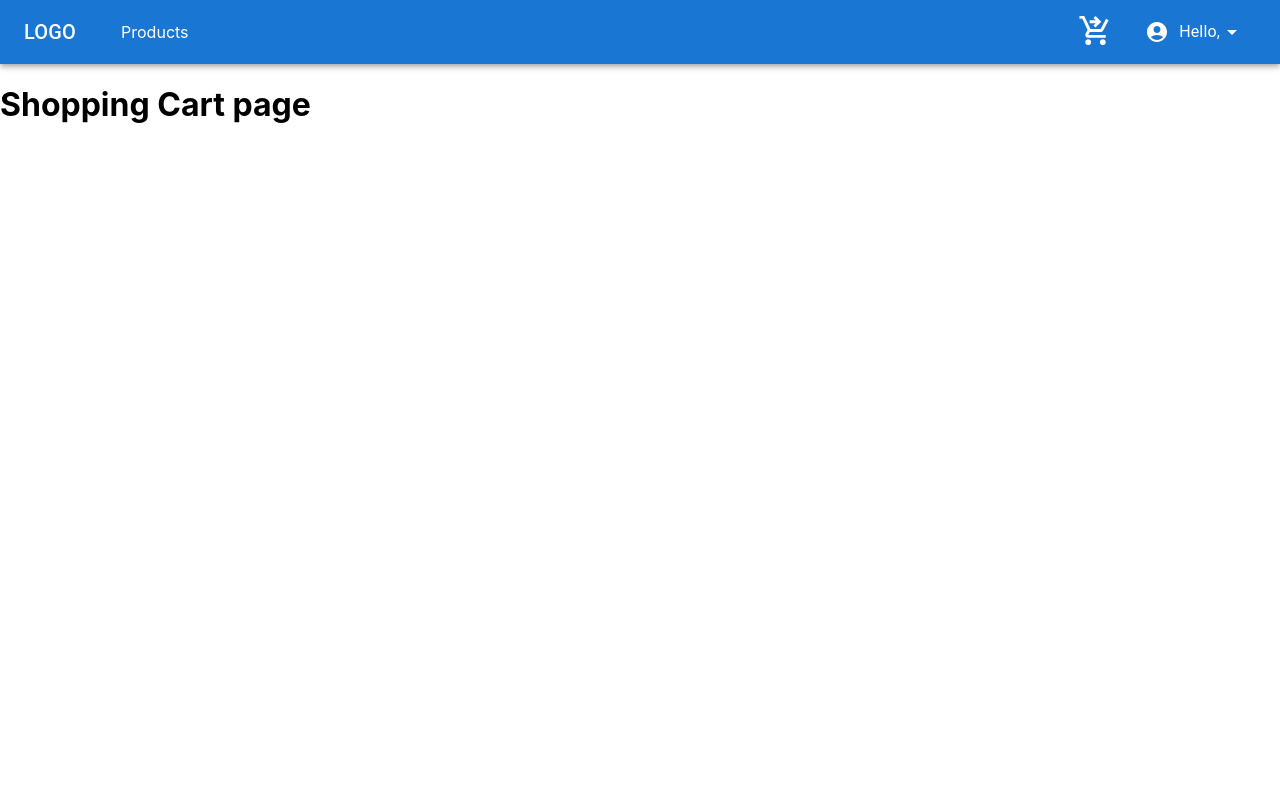
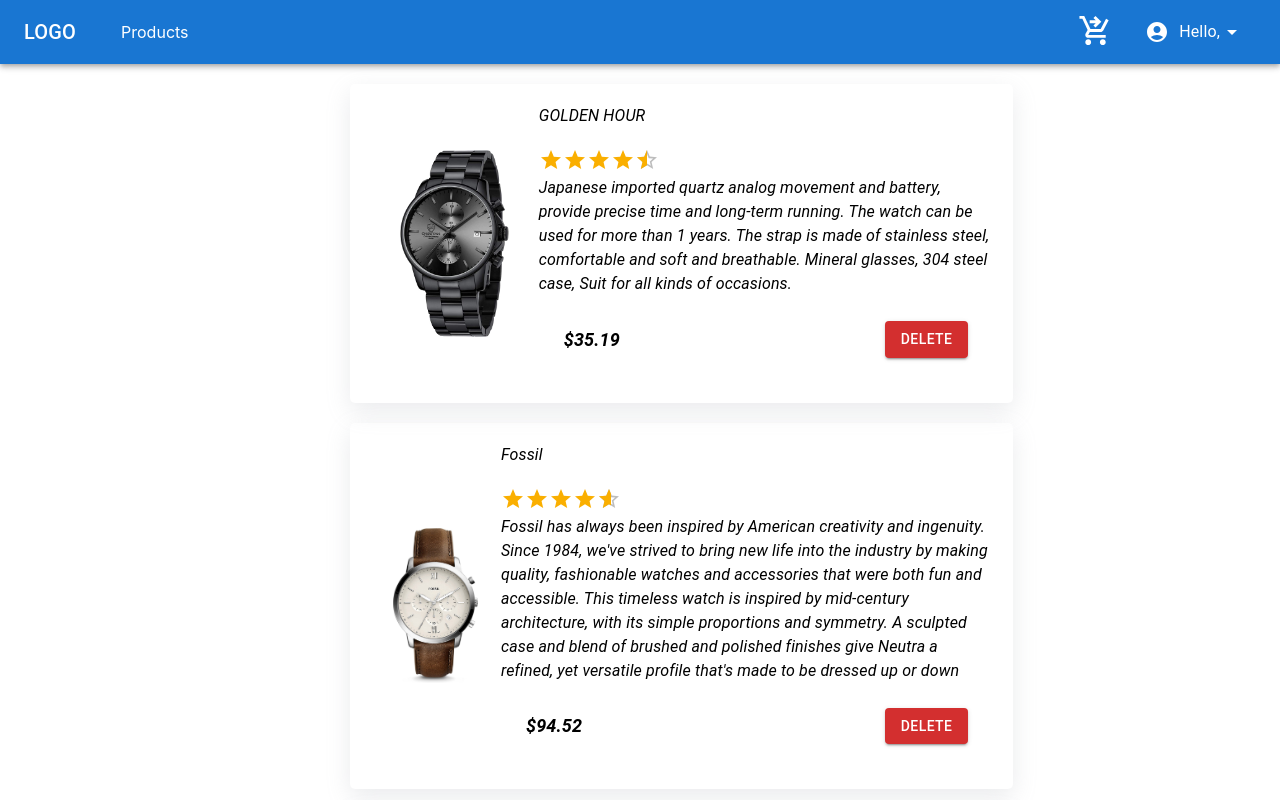
Before and after one commit to AniBukhrashvili/shopping-app, a React (Create React App) app: page /shopping-cart in a window 1280 px wide. Shown: the top 800 px of the page. Built offline with nearby package versions, Linux system fonts and the light colour scheme; data requests are answered from the project's data file; sample sign-in values are in the browser's storage.

Commit message:
add cart design

```diff
--- a/package.json
+++ b/package.json
@@ -9,6 +9,7 @@
         "@testing-library/react": "^13.4.0",
         "@testing-library/user-event": "^13.5.0",
         "formik": "^2.2.9",
+        "lodash": "^4.17.21",
         "react": "^18.2.0",
         "react-dom": "^18.2.0",
         "react-router-dom": "^6.6.1",
--- /dev/null
+++ b/src/componenets/cart/Cart.css
@@ -0,0 +1,17 @@
+.card-div {
+    display: flex;
+    justify-content: space-between;
+    font-style: italic;
+    align-items: center;
+    margin: 0 auto;
+    margin-left: 350px;
+    margin-top: 20px;
+    border-radius: 5px;
+    padding: 20px;
+    box-shadow: rgba(149, 157, 165, 0.2) 0px 8px 24px;
+}
+
+img {
+    width: 65%;
+    padding: 20px;
+}
--- /dev/null
+++ b/src/componenets/cart/Cart.jsx
@@ -0,0 +1,35 @@
+import { Button, Rating, Typography, Box } from "@mui/material";
+import "./Cart.css";
+
+const Cart = (props) => {
+  const { id, photos, title, review, description, price } = props;
+
+  return (
+    <Box key={id} className="card-div">
+      <Box>
+        <img src={photos[0]} />
+      </Box>
+      <Box>
+        <Typography>{title}</Typography>
+        <br />
+        <Rating
+          name="half-rating-read"
+          defaultValue={review}
+          precision={0.1}
+          readOnly
+        />
+        <Typography>{description}</Typography>
+        <Box className="wrapper">
+          <Typography sx={{ fontWeight: "bold", fontSize: "18px" }}>
+            ${price}
+          </Typography>
+          <Button variant="contained" color="error">
+            delete
+          </Button>
+        </Box>
+      </Box>
+    </Box>
+  );
+};
+
+export default Cart;
--- /dev/null
+++ b/src/componenets/search/Search.jsx
@@ -0,0 +1,56 @@
+// import { useState, useCallback } from "react";
+// import debounce from "lodash/debounce";
+// import { useEffect } from "react";
+
+// import { IconButton, Box, Input, Grid } from "@mui/material";
+
+// import SearchIcon from "@mui/icons-material/Search";
+
+// const Search = ({ onSearch }) => {
+//   const [name, setName] = useState("");
+//   // const [products, setProducts] = useState(null);
+
+//   const handleSearch = (name) => {
+//     onSearch(name);
+//   };
+
+//   return (
+//     <Box>
+//       <Input
+//         sx={{
+//           ml: 1,
+//           flex: 1,
+//           width: "700px",
+//         }}
+//         placeholder="Search"
+//         value={name}
+//         onChange={(e) => setName(e.target.value)}
+//       />
+//       <IconButton
+//         type="button"
+//         sx={{ p: "10px" }}
+//         aria-label="search"
+//         onClick={handleSearch}
+//       >
+//         <SearchIcon />
+//       </IconButton>
+//       {/* <Grid container display="flex">
+//         {products
+//           ?.filter((product) =>
+//             product.title.toLowerCase().includes(name.toLowerCase())
+//           )
+//           .map((item) => (
+//             <ProductCard
+//               key={item.id}
+//               id={item.id}
+//               photos={item.photos}
+//               title={item.title}
+//               review={item.review}
+//               price={item.price}
+//             />
+//           ))}
+//       </Grid> */}
+//     </Box>
+//   );
+// };
+// export default Search;
--- a/src/pages/products/Products.jsx
+++ b/src/pages/products/Products.jsx
@@ -1,9 +1,11 @@
-import React, { useEffect, useState } from "react";
+import React, { useEffect, useState, useCallback } from "react";
+import debounce from "lodash/debounce";
 import { parseJwt } from "../../helpers/jwt.helper";
 
 import NavBar from "../../componenets/navbar/NavBar";
 import ProductCard from "../../componenets/products-card/ProductCard";
 import ProductFilter from "../../componenets/product-filter/ProductsFilter";
+import Search from "../../componenets/search/Search";
 import { fetchProducts } from "./Products.services";
 
 import { Button, Grid, Pagination, Typography } from "@mui/material";
@@ -18,6 +20,7 @@
   const [order, setOrder] = useState(null);
   const [max, setMax] = useState(0);
   const [min, setMin] = useState(0);
+  const [name, setName] = useState("");
   const [products, setProducts] = useState([]);
   const totalPages = Math.floor(totalItem / limit) + 1;
 
@@ -25,10 +28,10 @@
     const token = localStorage.getItem("authToken");
     const { sub } = parseJwt(token);
 
-    fetchProducts(token, page, limit, order, max, min, sub).then((data) =>
+    fetchProducts(token, page, limit, order, max, min, name, sub).then((data) =>
       setProducts(data)
     );
-  }, [page, limit, order, max, min]);
+  }, [page, limit, order, max, min, name]);
 
   const handleSortProducts = () => {
     const newOrder = order === "asc" ? "desc" : "asc";
@@ -58,6 +61,10 @@
         </Grid>
 
         <Grid container display="flex" item md={9.5}>
+          {/* <Grid container display="flex" item mt="30px" justifyContent="center">
+            <Search />
+          </Grid> */}
+
           {products.map((product) => (
             <ProductCard key={product.id} {...product} />
           ))}
--- a/src/pages/products/Products.services.js
+++ b/src/pages/products/Products.services.js
@@ -1,6 +1,6 @@
 const API_URL = 'http://localhost:8000/products/';
 
-export const fetchProducts = async(token, page, limit, order = 'asc', maxValue = 0, minValue = 0) => {
+export const fetchProducts = async(token, page, limit, order = 'asc', maxValue = 0, minValue = 0, name) => {
     let url = `${API_URL}?_page=${page}&_limit=${limit}`;
 
     if (order) {
@@ -15,6 +15,10 @@
         url += `&price_gte=${minValue}`;
     }
 
+    if (name) {
+        url += `?q=${name}`;
+    }
+
     const response = await fetch(url, {
         headers: {
             Authorization: `Bearer ${token}`,
--- a/src/pages/shopping-cart/ShoppingCart.jsx
+++ b/src/pages/shopping-cart/ShoppingCart.jsx
@@ -1,12 +1,33 @@
+import { Grid } from "@mui/material";
 import React from "react";
+import { parseJwt } from "../../helpers/jwt.helper";
+import { fetchProducts } from "../products/Products.services";
+import { useState, useEffect } from "react";
+
+import Cart from "../../componenets/cart/Cart";
 
 import NavBar from "../../componenets/navbar/NavBar";
 
 const ShoppingCart = () => {
+  const [products, setProducts] = useState([]);
+  const [page, setPage] = useState(1);
+  const [limit, setLimit] = useState(9);
+
+  useEffect(() => {
+    const token = localStorage.getItem("authToken");
+    const { sub } = parseJwt(token);
+
+    fetchProducts(token, page, limit, sub).then((data) => setProducts(data));
+  }, [page, limit]);
+
   return (
     <>
       <NavBar />
-      <h1>Shopping Cart page</h1>
+      <Grid container display="flex" item md={9.5}>
+        {products.map((product) => (
+          <Cart key={product.id} {...product} />
+        ))}
+      </Grid>
     </>
   );
 };
```
Also changed, not shown: 1 other file (tests, documents, lock files or other folders).
